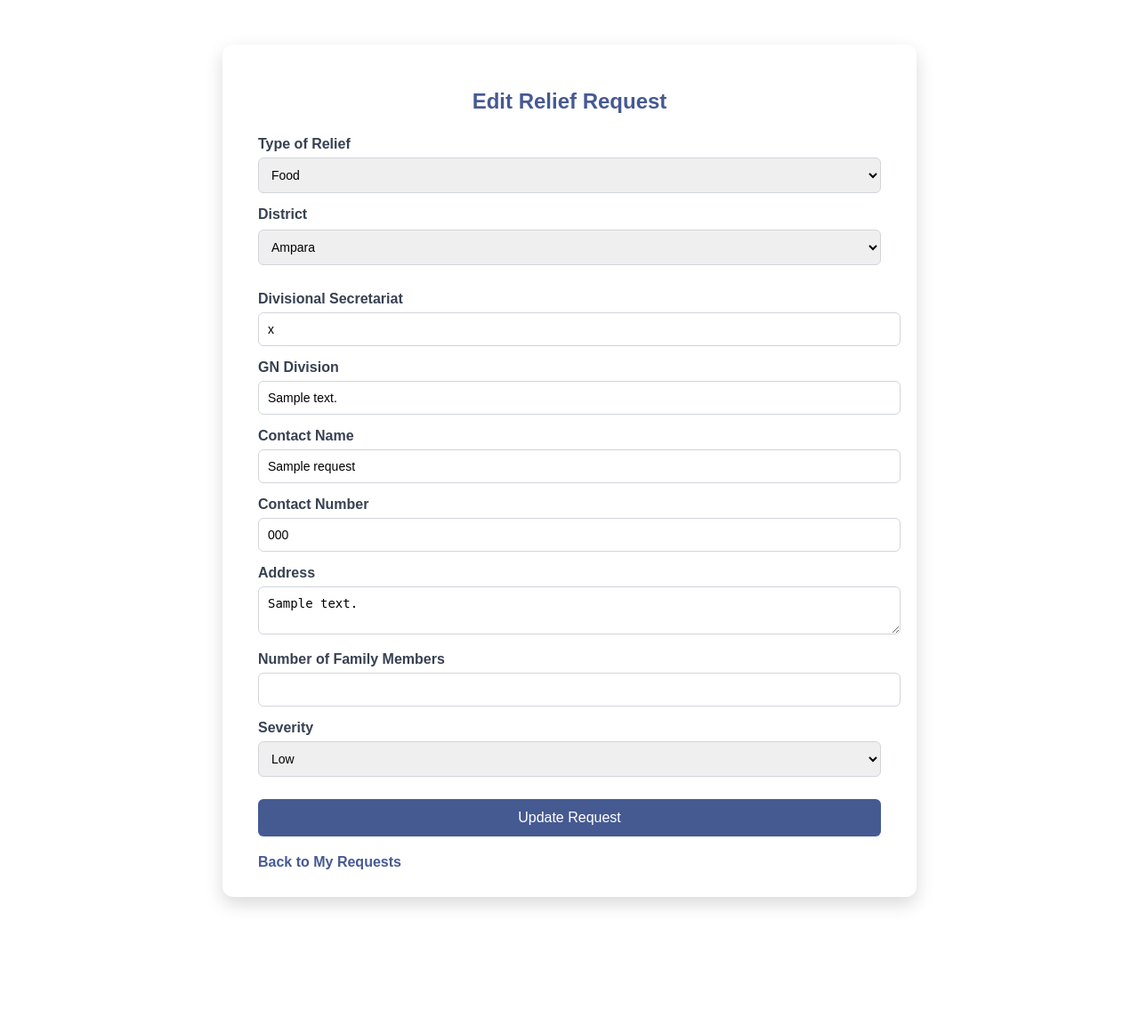
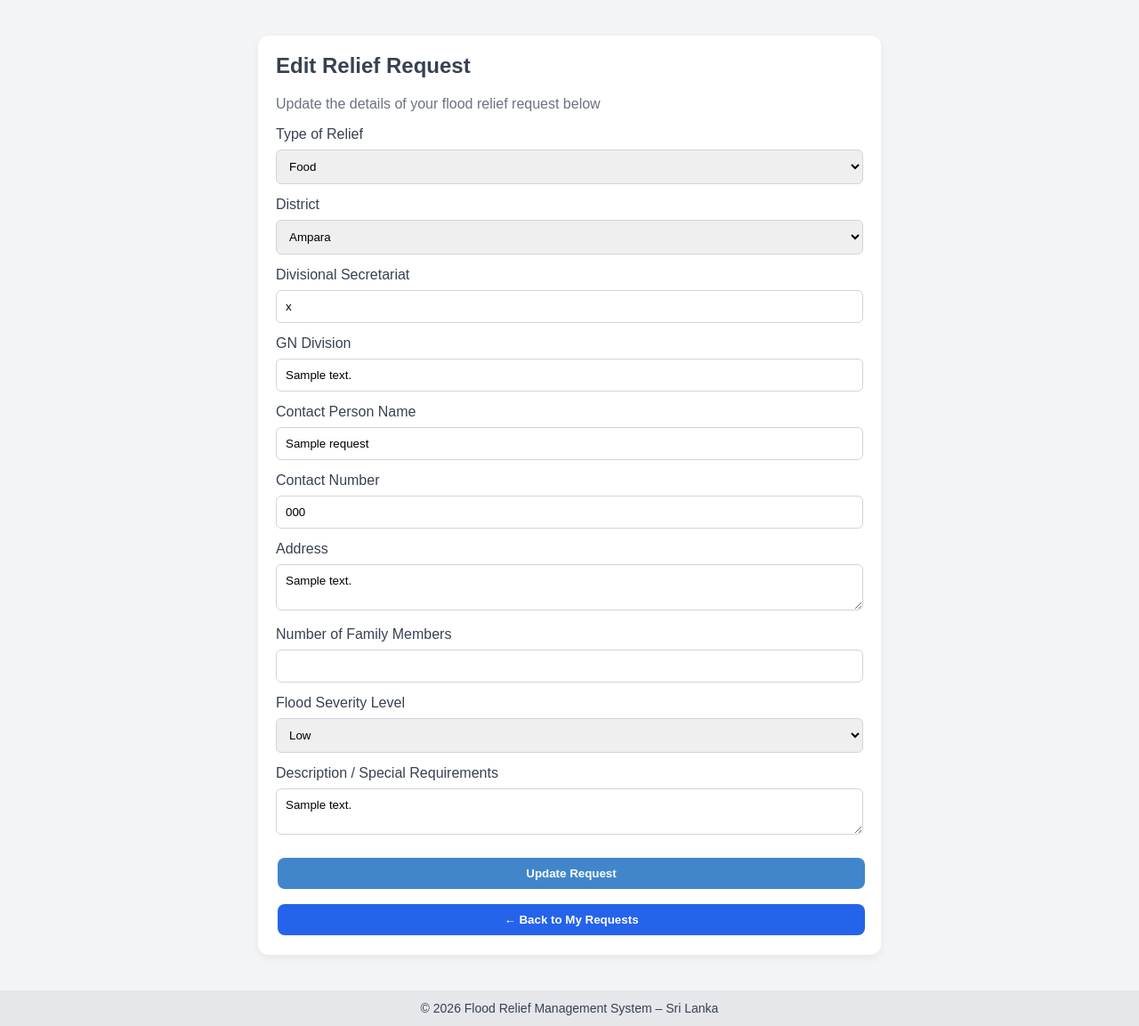
Before and after one commit to Sathirasugeesvara/flood-relief-management-system, a PHP site: page /edit_request.php?id=1 in a window 1280 px wide. Shown: the whole page at 89% size. Before the commit the page ends 1020 px from the top, so only its background shows below. Run offline with PHP 8.4, Linux system fonts and the light colour scheme; the visitor is signed in with stand-in values (Sample User, id 1); tables that the repository leaves empty or names only in its code hold one stand-in row (values such as "Sample post").

Commit message:
update files to CRUD operations for user

```diff
--- a/backend/update_request.php
+++ b/backend/update_request.php
@@ -11,6 +11,7 @@
 $address = $_POST['address'];
 $numofmembers = $_POST['numofmembers'];
 $severity = $_POST['severity'];
+$description = $_POST['description'];
 
 $sql = "UPDATE requests SET
     relief_type='$reliefType',
@@ -21,7 +22,8 @@
     contact_number='$number',
     address='$address',
     family_members='$numofmembers',
-    severity='$severity'
+    severity='$severity',
+    description='$description'
 WHERE id='$id'";
 
 mysqli_query($conn, $sql);
--- a/frontend/edit_request.php
+++ b/frontend/edit_request.php
@@ -2,108 +2,123 @@
 session_start();
 include("../backend/db.php");
 
-if (!isset($_GET['id'])) {
-    header("Location: user.php");
+if (!isset($_SESSION['user_id']) || $_SESSION['role'] != 'user') {
+    header("Location: login.php");
     exit();
 }
 
-$id = $_GET['id'];
+$id = intval($_GET['id']);
+$user_id = $_SESSION['user_id'];
 
-$sql = "SELECT * FROM requests WHERE id = '$id'";
-$result = mysqli_query($conn, $sql);
-$row = mysqli_fetch_assoc($result);
+$sql = "SELECT * FROM requests WHERE id=? AND user_id=?";
+$stmt = mysqli_prepare($conn, $sql);
+mysqli_stmt_bind_param($stmt, "ii", $id, $user_id);
+mysqli_stmt_execute($stmt);
+$result = mysqli_stmt_get_result($stmt);
+$request = mysqli_fetch_assoc($result);
 
-if (!$row) {
-    echo "Request not found";
+if (!$request) {
+    echo "Request not found or access denied.";
     exit();
 }
 ?>
 
 <!DOCTYPE html>
-<html>
+<html lang="en">
 <head>
-  <title>Edit Request</title>
-  <link rel="stylesheet" type="text/css" href="css/stylesEdit.css">
+<meta charset="UTF-8">
+<meta name="viewport" content="width=device-width, initial-scale=1.0">
+<title>Edit Relief Request</title>
+<link rel="stylesheet" href="css/styles.css">
+</head>
 
-</head>
 <body>
 
-<div class="edit-container">
+<div class="card" style="max-width:700px;margin:40px auto;">
 <h2>Edit Relief Request</h2>
+<p style="color:#6B7280;">Update the details of your flood relief request below</p>
 
 <form action="../backend/update_request.php" method="POST">
 
-    <input type="hidden" name="id" value="<?php echo $row['id']; ?>">
+<input type="hidden" name="id" value="<?php echo $request['id']; ?>">
 
 <label>Type of Relief</label>
-    <select name="reliefType">
-      <option value="Food" <?php if($row['relief_type']=="Food") echo "selected"; ?>>Food</option>
-      <option value="Water" <?php if($row['relief_type']=="Water") echo "selected"; ?>>Water</option>
-      <option value="Medicine" <?php if($row['relief_type']=="Medicine") echo "selected"; ?>>Medicine</option>
-      <option value="Shelter" <?php if($row['relief_type']=="Shelter") echo "selected"; ?>>Shelter</option>
+<select name="reliefType" style="width:100%;padding:10px;margin:8px 0 14px;border-radius:6px;border:1px solid #D1D5DB;">
+<option value="Food" <?php if($request['relief_type']=="Food") echo "selected"; ?>>Food</option>
+<option value="Water" <?php if($request['relief_type']=="Water") echo "selected"; ?>>Water</option>
+<option value="Medicine" <?php if($request['relief_type']=="Medicine") echo "selected"; ?>>Medicine</option>
+<option value="Shelter" <?php if($request['relief_type']=="Shelter") echo "selected"; ?>>Shelter</option>
 </select>
 
 <label>District</label>
-     <select id="district" name="district" type="text" placeholder="Enter district" style="width:100%;padding:10px;margin:8px 0 14px;border-radius:6px;border:1px solid #D1D5DB;">
-          <option value="Ampara">Ampara</option>
-          <option value="Anuradhapura">Anuradhapura</option>
-          <option value="Badulla">Badulla</option>
-          <option value="Batticaloa">Batticaloa</option>
-          <option value="Colombo">Colombo</option>
-          <option value="Galle">Galle</option>
-          <option value="Gampaha">Gampaha</option>
-          <option value="Hambantota">Hambantota</option>
-          <option value="Jaffna">Jaffna</option>
-          <option value="Kalutara">Kalutara</option>
-          <option value="Kandy">Kandy</option>
-          <option value="Kegalle">Kegalle</option>
-          <option value="Kilinochchi">Kilinochchi</option>
-          <option value="Kurunegala">Kurunegala</option>
-          <option value="Mannar">Mannar</option>
-          <option value="Matale">Matale</option>
-          <option value="Matara">Matara</option>
-          <option value="Monaragala">Monaragala</option>
-          <option value="Mullaitivu">Mullaitivu</option>
-          <option value="Nuwara Eliya">Nuwara Eliya</option>
-          <option value="Polonnaruwa">Polonnaruwa</option>
-          <option value="Puttalam">Puttalam</option>
-          <option value="Ratnapura">Ratnapura</option>
-          <option value="Trincomalee">Trincomalee</option>
-          <option value="Vavuniya">Vavuniya</option>
+<select name="district" style="width:100%;padding:10px;margin:8px 0 14px;border-radius:6px;border:1px solid #D1D5DB;">
+<?php
+$districts = ["Ampara","Anuradhapura","Badulla","Batticaloa","Colombo","Galle","Gampaha","Hambantota","Jaffna","Kalutara","Kandy","Kegalle","Kilinochchi","Kurunegala","Mannar","Matale","Matara","Monaragala","Mullaitivu","Nuwara Eliya","Polonnaruwa","Puttalam","Ratnapura","Trincomalee","Vavuniya"];
+foreach($districts as $district){
+$selected = ($request['district'] == $district) ? "selected" : "";
+echo "<option value='$district' $selected>$district</option>";
+}
+?>
 </select>
+
 <label>Divisional Secretariat</label>
-    <input type="text" name="divsecre" value="<?php echo $row['divisional_secretariat']; ?>">
+<input type="text" name="divsecre"
+value="<?php echo htmlspecialchars($request['divisional_secretariat']); ?>"
+style="width:100%;padding:10px;margin:8px 0 14px;border-radius:6px;border:1px solid #D1D5DB;" required>
 
 <label>GN Division</label>
-    <input type="text" name="gndevision" value="<?php echo $row['gn_division']; ?>">
+<input type="text" name="gndevision"
+value="<?php echo htmlspecialchars($request['gn_division']); ?>"
+style="width:100%;padding:10px;margin:8px 0 14px;border-radius:6px;border:1px solid #D1D5DB;" required>
 
-    <label>Contact Name</label>
-    <input type="text" name="conname" value="<?php echo $row['contact_name']; ?>">
+<label>Contact Person Name</label>
+<input type="text" name="conname"
+value="<?php echo htmlspecialchars($request['contact_name']); ?>"
+style="width:100%;padding:10px;margin:8px 0 14px;border-radius:6px;border:1px solid #D1D5DB;" required>
 
 <label>Contact Number</label>
-    <input type="text" name="number" value="<?php echo $row['contact_number']; ?>">
+<input type="text" name="number"
+value="<?php echo htmlspecialchars($request['contact_number']); ?>"
+style="width:100%;padding:10px;margin:8px 0 14px;border-radius:6px;border:1px solid #D1D5DB;" required>
 
 <label>Address</label>
-    <textarea name="address"><?php echo $row['address']; ?></textarea>
+<textarea name="address"
+style="width:100%;padding:10px;margin:8px 0 14px;border-radius:6px;border:1px solid #D1D5DB;" required><?php echo htmlspecialchars($request['address']); ?></textarea>
 
 <label>Number of Family Members</label>
-    <input type="number" name="numofmembers" value="<?php echo $row['family_members']; ?>">
+<input type="number" name="numofmembers"
+value="<?php echo $request['family_members']; ?>"
+style="width:100%;padding:10px;margin:8px 0 14px;border-radius:6px;border:1px solid #D1D5DB;" required>
 
-    <label>Severity</label>
-    <select name="severity">
-      <option value="Low" <?php if($row['severity']=="Low") echo "selected"; ?>>Low</option>
-      <option value="Medium" <?php if($row['severity']=="Medium") echo "selected"; ?>>Medium</option>
-      <option value="High" <?php if($row['severity']=="High") echo "selected"; ?>>High</option>
+<label>Flood Severity Level</label>
+<select name="severity"
+style="width:100%;padding:10px;margin:8px 0 14px;border-radius:6px;border:1px solid #D1D5DB;">
+<option value="Low" <?php if($request['severity']=="Low") echo "selected"; ?>>Low</option>
+<option value="Medium" <?php if($request['severity']=="Medium") echo "selected"; ?>>Medium</option>
+<option value="High" <?php if($request['severity']=="High") echo "selected"; ?>>High</option>
 </select>
 
-    <button type="submit">Update Request</button>
+<label>Description / Special Requirements</label>
+<textarea name="description"
+style="width:100%;padding:10px;margin:8px 0 20px;border-radius:6px;border:1px solid #D1D5DB;"><?php echo htmlspecialchars($request['description']); ?></textarea>
+
+<button type="submit" class="btn btn-primary" style="width:100%;">Update Request</button>
+
 </form>
 
-  <a href="user.php" class="back-link">
-    <i class="fas fa-arrow-left"></i> Back to My Requests
-  </a>
+<button onclick="window.location.href='user.php'"
+class="btn btn-primary"
+style="width:100%;margin-top:15px;background-color:#2563EB;">
+← Back to My Requests
+</button>
 
 </div>
 
+<footer style="text-align:center;margin-top:40px;font-size:14px;">
+© 2026 Flood Relief Management System – Sri Lanka
+</footer>
+
+<script src="js/script.js"></script>
+
 </body>
 </html>
--- a/frontend/js/script.js
+++ b/frontend/js/script.js
@@ -1,7 +1,6 @@
 function showMessage(message) {
   alert(message);
 }
-
 
 // LOGIN
 function handleLogin() {
@@ -9,18 +8,17 @@
   const password = document.getElementById("loginPassword").value;
   const role = document.getElementById("loginRole").value;
 
-  if (email === "" || password === "") {
+  if (!email || !password) {
     showMessage("Please fill all fields");
     return;
   }
 
   if (role === "Admin") {
-    window.location.href = "admin.html";
+    window.location.href = "admin.php";
   } else {
-    window.location.href = "user.html";
+    window.location.href = "user.php";
   }
 }
-
 
 // REGISTER
 function handleRegister() {
@@ -29,7 +27,7 @@
   const password = document.getElementById("regPassword").value;
   const confirm = document.getElementById("regConfirm").value;
 
-  if (name === "" || email === "" || password === "" || confirm === "") {
+  if (!name || !email || !password || !confirm) {
     showMessage("All fields are required");
     return;
   }
@@ -40,9 +38,8 @@
   }
 
   showMessage("Registration successful");
-  window.location.href = "login.html";
+  window.location.href = "login.php";
 }
-
 
 // CREATE REQUEST
 function submitRequest() {
@@ -50,51 +47,41 @@
   const district = document.getElementById("district").value;
   const severity = document.getElementById("severity").value;
 
-  if (type === "" || district === "") {
+  if (!type || !district) {
     showMessage("Please complete required fields");
-    return;
+    return false;
   }
 
-  showMessage("Relief request submitted successfully");
+  return true; // submit the form
 }
 
-// USER ACTIONS
-function deleteRequest() {
+// DELETE REQUEST
+function confirmDelete(id) {
   if (confirm("Are you sure you want to delete this request?")) {
-    showMessage("Request deleted");
+    window.location.href = "../backend/delete_request.php?id=" + id;
   }
 }
 
-// ADMIN ACTIONS
-function deleteUser() {
-  if (confirm("Delete this user?")) {
-    showMessage("User deleted");
-  }
+// EDIT REQUEST
+function editRequest(id) {
+  window.location.href = "edit_request.php?id=" + id;
 }
-
-function viewUser() {
-  showMessage("User details opened");
-}
-
 
 // LOGOUT
 function logout() {
-  window.location.href = "login.html";
+  window.location.href = "login.php";
 }
 
+// Fetch user requests dynamically (optional)
 document.addEventListener("DOMContentLoaded", function () {
-
   const table = document.getElementById("requestTable");
   if (!table) return;
 
-  fetch("/flood-relief-management-system/backend/get_user_requests.php")
-    .then(response => response.json())
+  fetch("../backend/get_user_requests.php")
+    .then(res => res.json())
     .then(data => {
-
       let rows = "";
-
       data.forEach(request => {
-
         rows += `
           <tr>
             <td>${request.relief_type}</td>
@@ -102,23 +89,10 @@
             <td>${request.severity}</td>
             <td>
               <button onclick="editRequest(${request.id})">Edit</button>
-              <button  onclick="deleteRequest(${request.id})" style="background-color: #dc2626;">Delete</button>
+              <button onclick="confirmDelete(${request.id})" style="background-color:#dc2626;">Delete</button>
             </td>
-          </tr>
-        `;
+          </tr>`;
       });
-
       table.innerHTML = rows;
     });
 });
-
-
-function editRequest(id) {
-  window.location.href = "edit_request.php?id=" + id;
-}
-
-function deleteRequest(id) {
-  if (confirm("Are you sure you want to delete this request?")) {
-    window.location.href = "../backend/delete_request.php?id=" + id;
-  }
-}
```
Also changed, not shown: backend/delete_request.php (+12 -3 lines), frontend/user.php (+30 -5 lines). Lines whose indentation alone changed are shown as unchanged.
